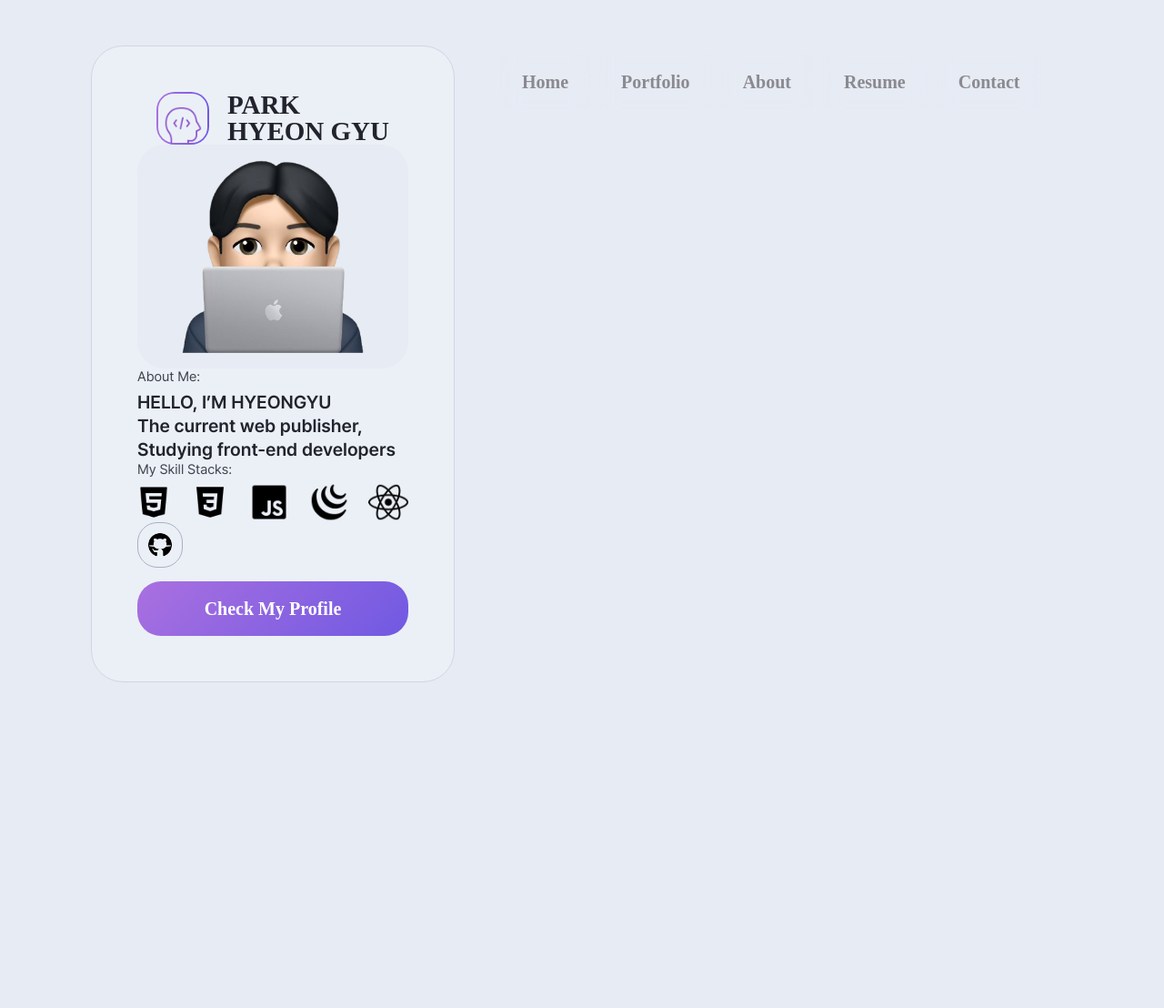
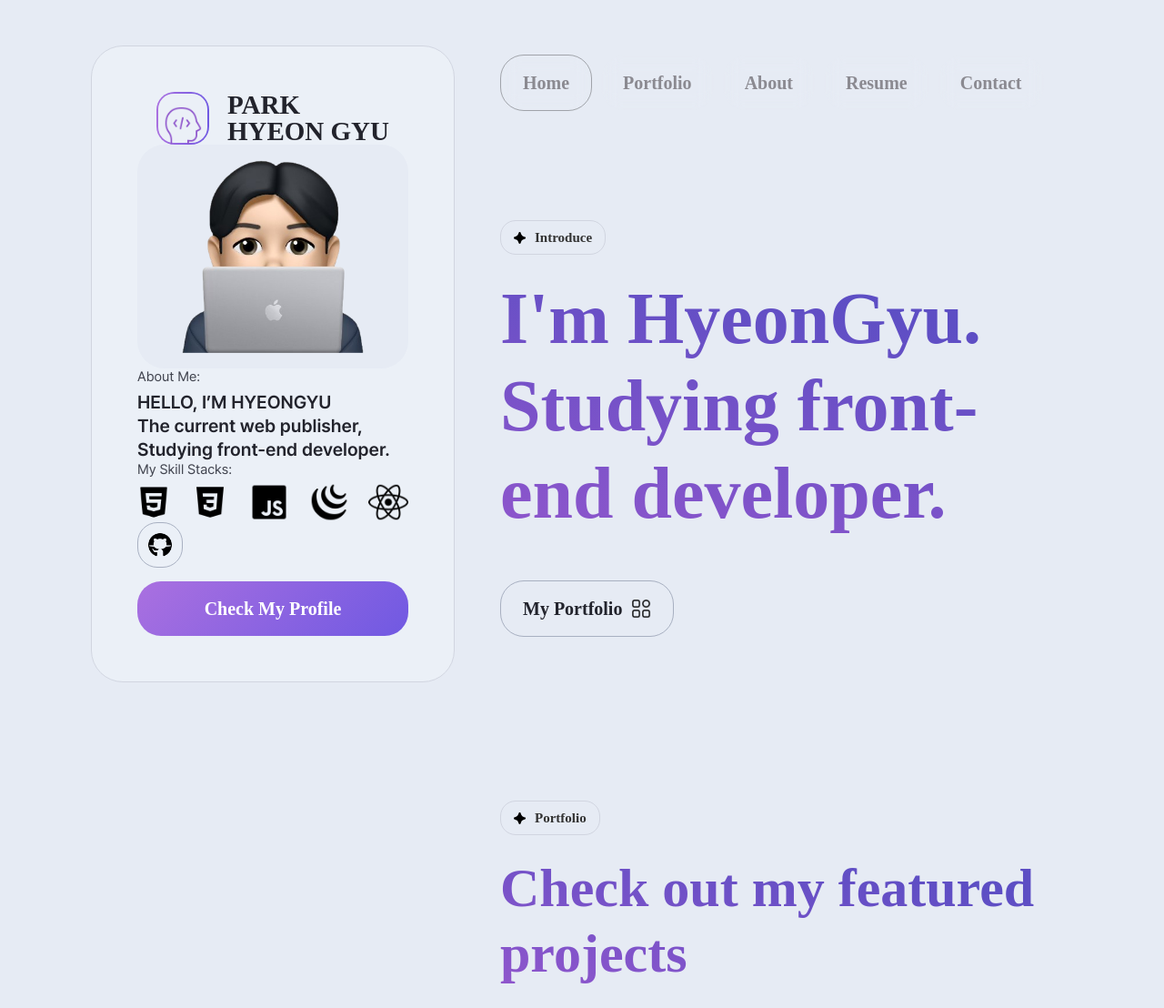
Before and after one commit to Rafdidas/about_portfolio, a React (Create React App) app: page / in a window 1280 px wide. Shown: the whole page at 91% size. Before the commit the page ends 800 px from the top, so only its background shows below. Built offline with nearby package versions, Linux system fonts and the light colour scheme.

Commit message:
메인 콘텐츠 작업 : intro, portpolio 레이아웃

```diff
--- a/src/App.css
+++ b/src/App.css
@@ -56,6 +56,7 @@ body {background:#e6ebf4; }
 section {width:100%;}
 
 :root{
+  --radius-xs: 1.7rem;
   --radius-s: 2rem;
   --radius-m: 2.6rem;
   --radius-l: 3rem;
--- a/src/CSS/header.module.css
+++ b/src/CSS/header.module.css
@@ -1,4 +1,6 @@
-header {position:fixed; top:6rem; right:0; width:calc(100% - 500px); height:6rem; padding:0 10rem 0 5rem; }
+header {position:fixed; top:6rem; right:0; z-index:30; width:calc(100% - 500px); height:6rem; padding:0 10rem 0 5rem; }
 header .hd_navi > ul {display:flex; justify-content:start; align-items:center; column-gap:1rem; width:inherit; height:inherit;}
 header .hd_navi > ul > li {display:flex; justify-content:center; align-items:center;}
-header .hd_navi > ul > li > span {display:block; width:100%; height:100%; padding:0 2.4rem; border-radius:var(--radus-m); color:#8b8a91; font-family: 'Syne'; font-size:2rem; font-weight:600; line-height:6rem; backdrop-filter:blur(10px); cursor: pointer;}
+header .hd_navi > ul > li > span {display:block; width:100%; height:100%; padding:0 2.4rem; border-radius:var(--radius-m); color:#8b8a91; font-family: 'Syne'; font-size:2rem; font-weight:600; line-height:6rem; backdrop-filter:blur(10px); cursor: pointer; transition:all 0.3s ease-in-out; }
+header .hd_navi > ul > li > span.active {border:1px solid rgba(0,0,0,0.3);}
+header .hd_navi > ul > li > span:hover {color:#22232c;}
--- a/src/CSS/main.module.css
+++ b/src/CSS/main.module.css
@@ -1,4 +1,19 @@
-#main .intro {
-    position: relative;
-    height: calc(100vh - 8rem);
-}
+#main .intro {position: relative; height: calc(100vh - 8rem);}
+#main .headline_subtitle {display:inline-flex; align-items:center; height:3.8rem; margin-bottom: 2.2rem; padding:0 1.4rem; border-radius:var(--radius-xs); border:1px solid #d1d5e0; background:#e6ebf4;}
+#main .headline_subtitle img {margin-right:1rem;}
+#main .headline_subtitle span {font-family: 'Syne'; font-size:1.5rem; font-weight:700; line-height: 3.8rem;}
+
+
+#main .intro .headline {position:absolute; left:0; bottom:2rem; padding:0 10rem 0 5rem; width:100%;}
+
+#main .intro .headline .headline_title {max-width:900px; background:linear-gradient(15deg, #8f56cc 0%, #5d4ec4 80%); background-clip:text; -webkit-text-fill-color:transparent; font-family: 'Syne'; color:#8f56cc; font-size:8rem; line-height:1.2;}
+#main .intro .headline .section_btn {display:inline-flex; align-items:center; margin-top:4.8rem; padding:0 2.4rem; background:#e6ebf4; border:1px solid #a8b0c1; border-radius:var(--radius-m); }
+#main .intro .headline .section_btn > a {display:inline-flex; align-items:center; font-family: 'Syne'; color:#22232c; font-size:2rem; font-weight:600; line-height:6rem;}
+#main .intro .headline .section_btn img {width:22px; height:22px; margin-left:1rem;}
+
+#main .inner.inner_first {padding:16rem 0 2rem 0;}
+#main .inner .cont_box {padding:0 10rem 0 5rem;}
+#main .inner .cont_box.cont_title {margin-bottom:0.4rem;}
+#main .inner .cont_box .cont_title {max-width:90rem; background:linear-gradient(15deg, #8f56cc 0%, #5d4ec4 80%); background-clip:text; -webkit-text-fill-color:transparent; font-family: 'Syne'; color:#8f56cc; font-size:6rem; line-height:1.2;}
+
+#main .inner .cont_box.grid_box {padding:0 7.5rem 0 2.5rem;}
--- a/src/Component/header.js
+++ b/src/Component/header.js
@@ -5,7 +5,7 @@ const Header = () => {
         <header className={moduleStyle.header}>
             <div className={moduleStyle.hd_navi}>
                 <ul>
-                    <li><span>Home</span></li>
+                    <li><span className={moduleStyle.active}>Home</span></li>
                     <li><span>Portfolio</span></li>
                     <li><span>About</span></li>
                     <li><span>Resume</span></li>
--- a/src/Component/main.js
+++ b/src/Component/main.js
@@ -4,7 +4,21 @@ const Main = () => {
     return(
         <div id={moduleStyle.main}>
             <section id={moduleStyle.home} className={moduleStyle.intro}>
-
+                <div id={moduleStyle.headline} className={moduleStyle.headline}>
+                    <p className={moduleStyle.headline_subtitle}><img src={process.env.PUBLIC_URL + '../img/dot.svg'} alt="dot" /><span>Introduce</span></p>
+                    <h1 className={moduleStyle.headline_title}>
+                        I'm HyeonGyu.<br/>
+                        Studying front-end developer.
+                    </h1>
+                    <p className={moduleStyle.section_btn}><a href="portfolio">My Portfolio<img src={process.env.PUBLIC_URL + '../img/menu_icon.png'} alt="dot" /></a></p>
+                </div>
+            </section>
+            <section id={moduleStyle.portfolio} className={`${moduleStyle.inner} ${moduleStyle.inner_first} ${moduleStyle.portfolio}`}>
+                <div className={`${moduleStyle.cont_box} ${moduleStyle.cont_title}`}>
+                    <p className={moduleStyle.headline_subtitle}><img src={process.env.PUBLIC_URL + '../img/dot.svg'} alt="dot" /><span>Portfolio</span></p>
+                    <h2 className={moduleStyle.cont_title}>Check out my featured projects</h2>
+                </div>
+                <div className={`${moduleStyle.cont_box} ${moduleStyle.grid_box}`}></div>
             </section>
         </div>
     )
--- a/src/Component/profile.js
+++ b/src/Component/profile.js
@@ -16,7 +16,7 @@ const Profile = () => {
                     <p>
                         HELLO, I’M HYEONGYU<br/>
                         The current web publisher,<br/>
-                        Studying front-end developers
+                        Studying front-end developer.
                     </p>
                 </div>
                 <div className={moduleStyle.info_section}>
```
Also changed, not shown: public/img/dot.svg (added), public/img/menu_icon.png (added).
